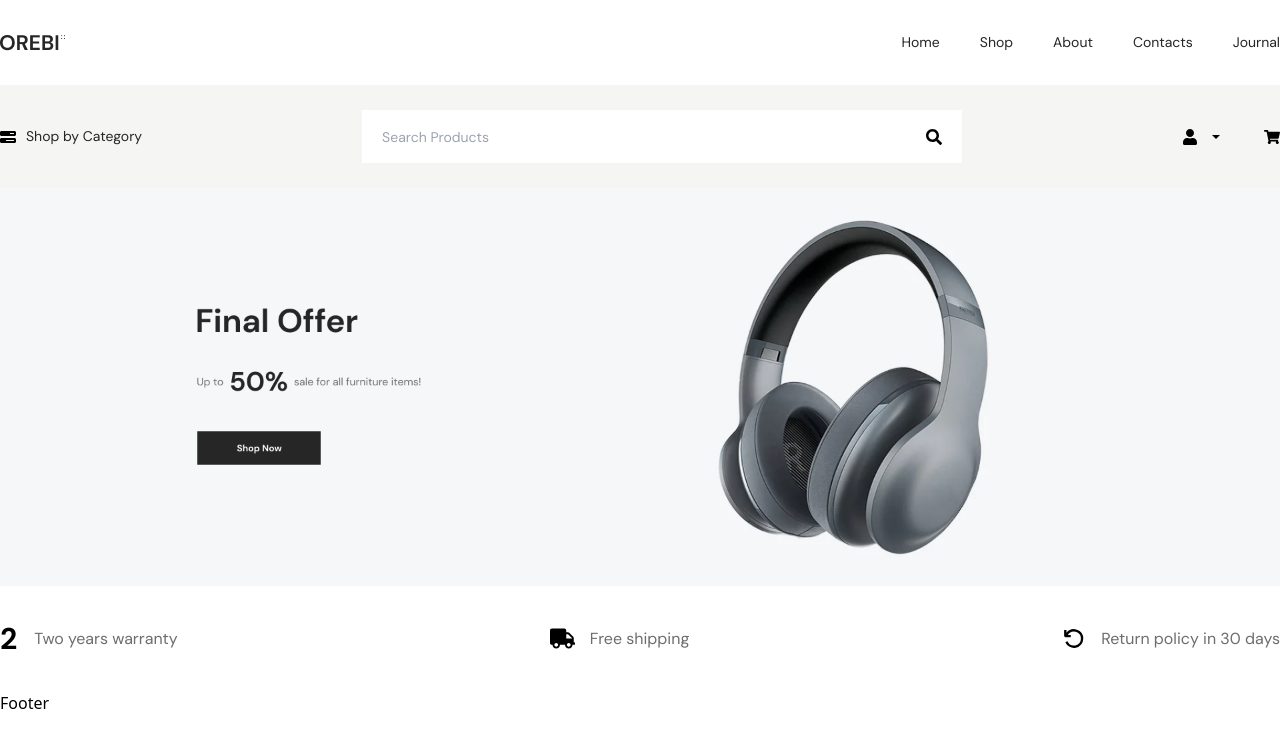
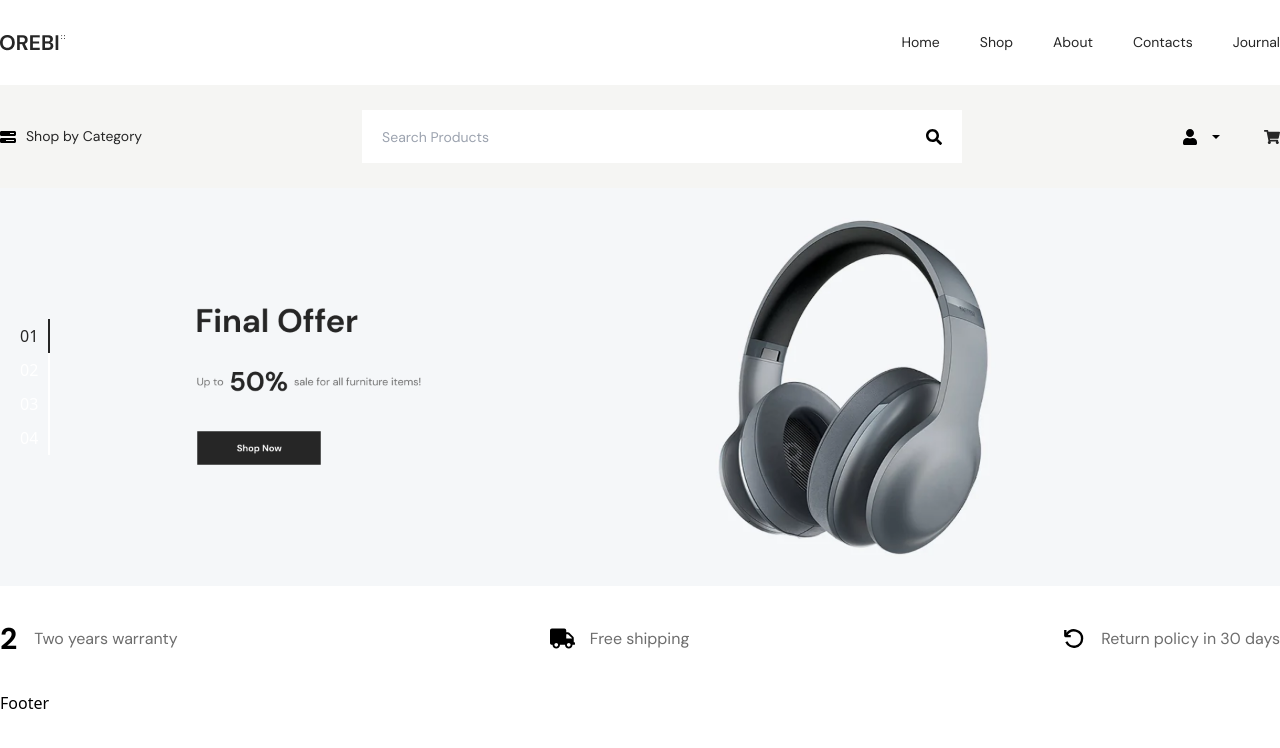
Before and after one commit to Hridoy2024/OREBI-E-Commerce-Website, a React (Vite) app: page / in a window 1280 px wide. Shown: the top 748 px of the page. Built offline with nearby package versions, Linux system fonts and the light colour scheme.

Commit message:
last update

```diff
--- a/package.json
+++ b/package.json
@@ -13,7 +13,10 @@
     "react": "^18.2.0",
     "react-dom": "^18.2.0",
     "react-icons": "^5.0.1",
-    "react-router-dom": "^6.22.0"
+    "react-router-dom": "^6.22.0",
+    "react-router-hash-link": "^2.4.3",
+    "react-slick": "^0.30.1",
+    "slick-carousel": "^1.8.1"
   },
   "devDependencies": {
     "@types/react": "^18.2.43",
--- a/src/Components/Banner.jsx
+++ b/src/Components/Banner.jsx
@@ -1,33 +1,112 @@
-import React from "react";
+import React, { useState } from "react";
 import Image from "../Components/Image";
 import BannerImage from "../assets/banner.png";
 import Container from "./Container";
 import Flex from "./Flex";
 import { FaTruck } from "react-icons/fa";
 import { VscDebugRestart } from "react-icons/vsc";
+import "slick-carousel/slick/slick.css";
+import Slider from "react-slick";
 
 const Banner = () => {
+  const [slide, setSlide] = useState(0);
+  const settings = {
+    dots: true,
+    infinite: true,
+    speed: 500,
+    slidesToShow: 1,
+    slidesToScroll: 1,
+    arrows: false,
+    beforeChange: (prev, next) => {
+      setSlide(next);
+    },
+    appendDots: (dots) => (
+      <div
+        style={{
+          position: "absolute",
+          top: "50%",
+          left: "10px",
+          transform: "translateY(-50%)",
+          padding: "10px",
+        }}
+      >
+        <ul style={{ margin: "0px" }}> {dots} </ul>
+      </div>
+    ),
+    customPaging: (i) => (
+      <div
+        style={
+          i == slide
+            ? {
+                padding: "5px 0",
+                width: "30px",
+                color: "#262626",
+                borderRight: "2px #262626 solid",
+              }
+            : {
+                padding: "5px 0",
+                width: "30px",
+                color: "white",
+                borderRight: "2px white solid",
+              }
+        }
+      >
+        0{i + 1}
+      </div>
+    ),
+
+    responsive: [
+      {
+        breakpoint: 600,
+        settings: {
+          slidesToShow: 1,
+          slidesToScroll: 1,
+        },
+      },
+
+      {
+        breakpoint: 768,
+        settings: {
+          slidesToShow: 1,
+          slidesToScroll: 1,
+        },
+      },
+
+      {
+        breakpoint: 1024,
+        settings: {
+          slidesToShow: 1,
+          slidesToScroll: 1,
+        },
+      },
+    ],
+  };
   return (
     <section>
-      <Image src={BannerImage} />
+      <Slider {...settings}>
+        <Image src={BannerImage} />
+        <Image src={BannerImage} />
+        <Image src={BannerImage} />
+        <Image src={BannerImage} />
+      </Slider>
       <div className="bg-white py-[30px]">
         <Container>
-          <Flex className={`justify-between`}>
-            <Flex className={`items-center gap-[17px]`}>
+          <Flex className={`justify-between flex-col md:flex-row `}>
+            <Flex className={`items-center gap-[17px] justify-center my-3 md:my-0`}>
               <span className="font-dm font-bold text-[30px]">2</span>
               <p className="font-dm font-normal text-[16px] text-[#6D6D6D]">
                 Two years warranty
               </p>
             </Flex>
 
-            <Flex className={`items-center gap-[15px]`}>
+            <Flex className={`items-center gap-[15px] justify-center my-3 md:my-0`}>
               <FaTruck size={25} />
               <p className="font-dm font-normal text-[16px] text-[#6D6D6D]">
                 Free shipping
               </p>
             </Flex>
 
-            <Flex className={`items-center gap-[15px]`}>
+            <Flex className={`items-center gap-[15px] justify-center my-3 md:my-0`}>
               <VscDebugRestart size={25} />
               <p className="font-dm font-normal text-[16px] text-[#6D6D6D]">
                 Return policy in 30 days
--- a/src/Components/Header.jsx
+++ b/src/Components/Header.jsx
@@ -8,12 +8,17 @@ import { FaSearch } from "react-icons/fa";
 import { FaUser } from "react-icons/fa";
 import { IoMdArrowDropdown } from "react-icons/io";
 import { FaShoppingCart } from "react-icons/fa";
+import Image from "./Image";
+import img from "../assets/headerimg.png";
+import { FaTimes } from "react-icons/fa";
 
 const Header = () => {
   const dropDownRef = useRef();
   const accountRef = useRef();
+  const cartRef = useRef();
   const [dropDown, setDropDown] = useState(false);
   const [account, setAccount] = useState(false);
+  const [cartDrop, setCartDrop] = useState(false);
 
   useEffect(() => {
     document.addEventListener("click", (e) => {
@@ -31,23 +36,27 @@ const Header = () => {
       accountRef.current.contains(e.target)
         ? setAccount(true)
         : setAccount(false);
+
+      cartRef.current.contains(e.target)
+        ? setCartDrop(true)
+        : setCartDrop(false);
     });
   }, []);
   return (
     <header className="bg-[#F5F5F3] py-[25px]">
       <Container>
-        <Flex className={`justify-between items-center `}>
+        <Flex className={`justify-between items-center gap-3 lg:gap-0`}>
           {/* catagory button */}
           <div ref={dropDownRef} className="relative">
             <Flex className={`items-center gap-[10px] `}>
               <FaBarsProgress />
-              <span className="font-dm font-normal text-[14px] text-[#262626]">
+              <span className="font-dm font-normal text-[14px] text-[#262626] hidden lg:block">
                 Shop by Category
               </span>
             </Flex>
 
             {dropDown && (
-              <Listul className={`bg-[#262626] w-[263px] mt-[15px absolute`}>
+              <Listul className={`bg-[#262626] w-[263px] mt-[15px absolute z-50`}>
                 <Listli
                   className={`py-4 pl-5 block font-dm font-normal text-[14px] text-white opacity-50 hover:font-bold hover:opacity-100 hover:pl-[30px] duration-300 ease-in-out `}
                 >
@@ -85,9 +94,9 @@ const Header = () => {
           {/* catagory button end */}
 
           {/* Search  */}
-          <div className="relative">
+          <div className="relative w-[600px]">
             <input
-              className="w-[600px] py-4 pl-5 placeholder:font-dm font-normal text-[14px] text-[#c4c4c4] "
+              className="w-full py-4 pl-5 placeholder:font-dm font-normal text-[14px] text-[#c4c4c4] "
               type="text"
               placeholder="Search Products"
             />
@@ -104,7 +113,8 @@ const Header = () => {
                 <IoMdArrowDropdown className="text-bold" />
               </Flex>
 
-              {account &&  <Listul className={`mt-[15px] absolute right-0 w-[200px]`}>
+              {account && (
+                <Listul className={`mt-[15px] absolute right-0 w-[200px] z-50`}>
                   <Listli
                     className={` py-4 px-[58px] text-center  block font-dm font-bold text-[14px] text-white bg-primary `}
                   >
@@ -116,10 +126,51 @@ const Header = () => {
                   >
                     Log Out
                   </Listli>
-              </Listul>}
+                </Listul>
+              )}
             </div>
 
-            <FaShoppingCart className="" />
+            <div ref={cartRef} className="relative">
+              <FaShoppingCart className="text-primary cursor-pointer" />
+
+              {cartDrop && (
+                <div className="w-[360px] bg-white absolute right-0 shadow-sm z-50">
+                  <Flex
+                    className={`p-5 bg-[#f5f5f3] items-center gap-5 relative`}
+                  >
+                    <Image src={img} />
+
+                    <div>
+                      <h3 className="font-dm font-bold text-[14px] text-primary  ">
+                        Black Smart Watch
+                      </h3>
+
+                      <p className="font-dm font-bold text-[14px] text-primary  ">
+                        $44.00
+                      </p>
+                    </div>
+
+                    <FaTimes className="absolute top-[50%] translate-y-[-50%] right-3" />
+                  </Flex>
+
+                  <div className="p-5">
+                    <p className="font-dm font-normal text-[16px] leading-[23px] text-secondary  ">
+                      Subtotal:{" "}
+                      <span className="font-bold text-primary ">$44.00</span>
+                    </p>
+
+                    <Flex className={`justify-between mt-3 `}>
+                      <button className=" py-4 px-10 border-[1px] border-[#2b2b2b] font-dm font-bold text-[14px] text-primary  ">
+                        View Cart
+                      </button>
+                      <button className=" py-4 px-10 border-[1px] border-[#2b2b2b] font-dm font-bold text-[14px] text-white bg-primary  ">
+                        Checkout
+                      </button>
+                    </Flex>
+                  </div>
+                </div>
+              )}
+            </div>
           </Flex>
           {/* Login End*/}
         </Flex>
```
Also changed, not shown: src/assets/headerimg.png (added), 1 other file (tests, documents, lock files or other folders). Lines whose indentation alone changed are shown as unchanged.
